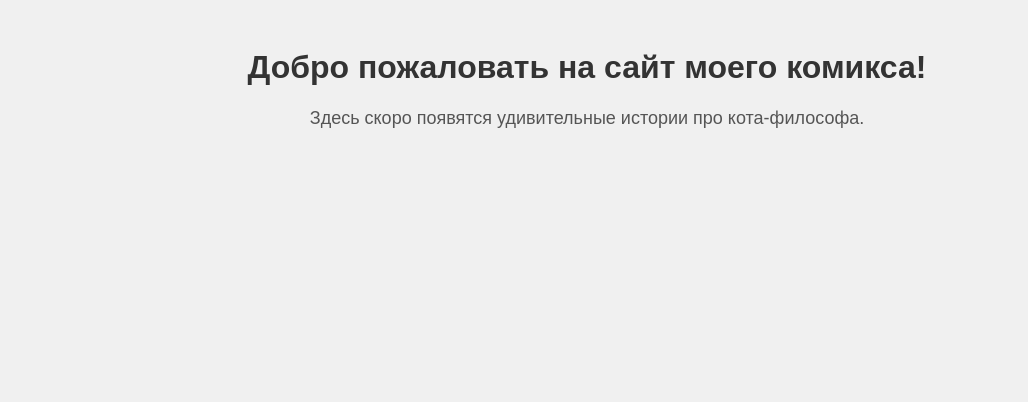
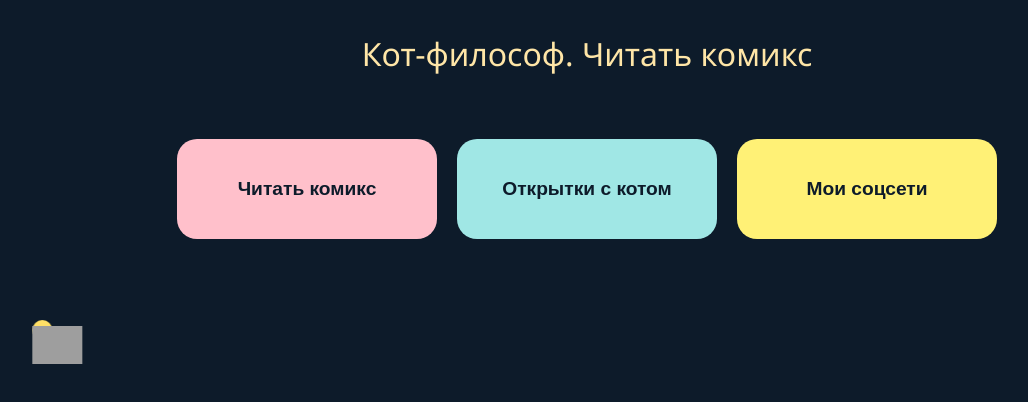
Before and after one commit to kalfafafa/kot-komiks, a plain HTML site: page index.html in a window 1280 px wide. Shown: the whole page, without its empty margins (53-1081 px from the left). Drawn offline with Linux system fonts and the light colour scheme; grey boxes are pictures that could not be loaded.

Commit message:
Update index.html

```diff
--- a/index.html
+++ b/index.html
@@ -2,15 +2,123 @@
 <html lang="ru">
 <head>
   <meta charset="UTF-8" />
-  <title>Комикс про кота-философа</title>
+  <meta name="viewport" content="width=device-width, initial-scale=1" />
+  <title>Кот-философ. Читать комикс</title>
   <style>
-    body { font-family: Arial, sans-serif; background: #f0f0f0; padding: 20px; text-align: center; }
-    h1 { color: #333; }
-    p { font-size: 18px; color: #555; }
+    body {
+      margin: 0;
+      font-family: 'Segoe UI', Tahoma, Geneva, Verdana, sans-serif;
+      background-color: #0d1b2a; /* тёмно-синий фон */
+      color: white;
+      overflow: hidden;
+    }
+
+    .title {
+      text-align: center;
+      font-size: 2em;
+      padding: 1em;
+      color: #ffe6a7;
+      user-select: none;
+    }
+
+    .buttons {
+      display: flex;
+      justify-content: center;
+      flex-wrap: wrap;
+      gap: 20px;
+      margin-top: 2em;
+      z-index: 2;
+      position: relative;
+    }
+
+    .btn {
+      width: 260px;
+      height: 100px;
+      border-radius: 20px;
+      font-size: 1.2em;
+      font-weight: bold;
+      cursor: pointer;
+      border: none;
+      color: #0d1b2a;
+      transition: transform 0.3s, box-shadow 0.3s;
+      user-select: none;
+    }
+
+    .btn:hover {
+      transform: scale(1.05);
+      box-shadow: 0 0 15px white;
+    }
+
+    .btn.pink {
+      background-color: #ffc0cb;
+    }
+
+    .btn.turquoise {
+      background-color: #a0e7e5;
+    }
+
+    .btn.yellow {
+      background-color: #fff176;
+    }
+
+    .background {
+      position: absolute;
+      top: 0;
+      left: 0;
+      width: 100%;
+      height: 100%;
+      overflow: hidden;
+      z-index: 1;
+    }
+
+    .star {
+      width: 20px;
+      height: 20px;
+      background: #ffe066;
+      border-radius: 50%;
+      position: absolute;
+      animation: moveStar 6s infinite linear;
+    }
+
+    @keyframes moveStar {
+      0%   { transform: translate(0, 0); }
+      25%  { transform: translate(90vw, 10vh); }
+      50%  { transform: translate(70vw, 80vh); }
+      75%  { transform: translate(10vw, 60vh); }
+      100% { transform: translate(0, 0); }
+    }
+
+    .cat {
+      width: 50px;
+      height: 50px;
+      background: url('https://i.imgur.com/hIOZMTm.png') no-repeat center/contain;
+      position: absolute;
+      animation: chase 6s infinite linear;
+    }
+
+    @keyframes chase {
+      0%   { transform: translate(0, 0); }
+      25%  { transform: translate(90vw, 10vh); }
+      50%  { transform: translate(70vw, 80vh); }
+      75%  { transform: translate(10vw, 60vh); }
+      100% { transform: translate(0, 0); }
+    }
   </style>
 </head>
 <body>
-  <h1>Добро пожаловать на сайт моего комикса!</h1>
-  <p>Здесь скоро появятся удивительные истории про кота-философа.</p>
+
+  <div class="title">Кот-философ. Читать комикс</div>
+
+  <div class="buttons">
+    <button class="btn pink" onclick="location.href='comic.html'">Читать комикс</button>
+    <button class="btn turquoise" onclick="location.href='cards.html'">Открытки с котом</button>
+    <button class="btn yellow" onclick="location.href='socials.html'">Мои соцсети</button>
+  </div>
+
+  <div class="background">
+    <div class="star"></div>
+    <div class="cat"></div>
+  </div>
+
 </body>
 </html>
```
